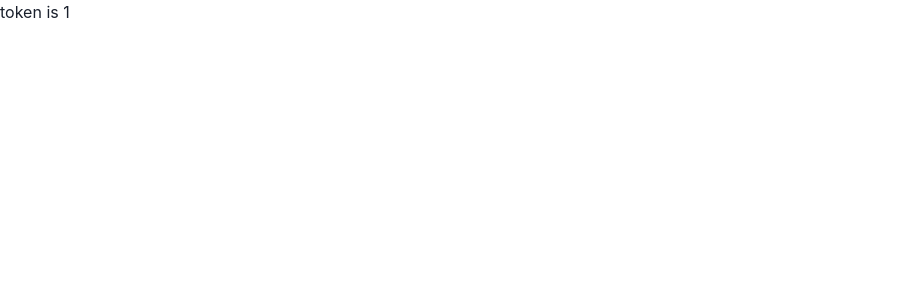
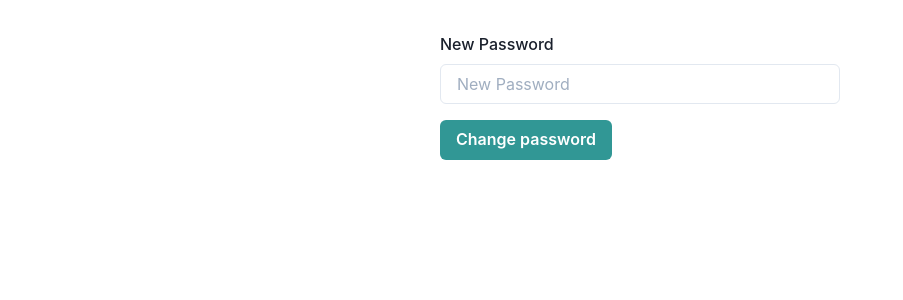
Before and after one commit to andikabahari/fullstack-react-graphql, a Next.js app in the folder client/: page /change-password/1 in a window 1280 px wide. Shown: the top 300 px of the page, without its empty margins (0-903 px from the left). Built offline with nearby package versions, Linux system fonts and the light colour scheme.

Commit message:
Add form to change password

```diff
--- a/client/src/pages/change-password/[token].tsx
+++ b/client/src/pages/change-password/[token].tsx
@@ -1,11 +1,46 @@
+import { Box, Button } from "@chakra-ui/react";
+import { Formik, Form } from "formik";
 import { NextPage } from "next";
+import router from "next/router";
+import InputField from "../../components/InputField";
+import Wrapper from "../../components/Wrapper";
+import { toErrorMap } from "../../utils/toErrorMap";
+import login from "../login";
 
 interface ChangePasswordProps {
   token: string;
 }
 
 const ChangePassword: NextPage<ChangePasswordProps> = ({ token }) => {
-  return <div>token is {token}</div>;
+  return (
+    <Wrapper variant="small">
+      <Formik
+        initialValues={{ newPassword: "" }}
+        onSubmit={async (values, { setErrors }) => {
+          //
+        }}
+      >
+        {({ isSubmitting }) => (
+          <Form>
+            <InputField
+              name="newPassword"
+              label="New Password"
+              placeholder="New Password"
+              type="password"
+            />
+            <Button
+              mt={4}
+              isLoading={isSubmitting}
+              type="submit"
+              colorScheme="teal"
+            >
+              Change password
+            </Button>
+          </Form>
+        )}
+      </Formik>
+    </Wrapper>
+  );
 };
 
 ChangePassword.getInitialProps = ({ query }) => {
```
